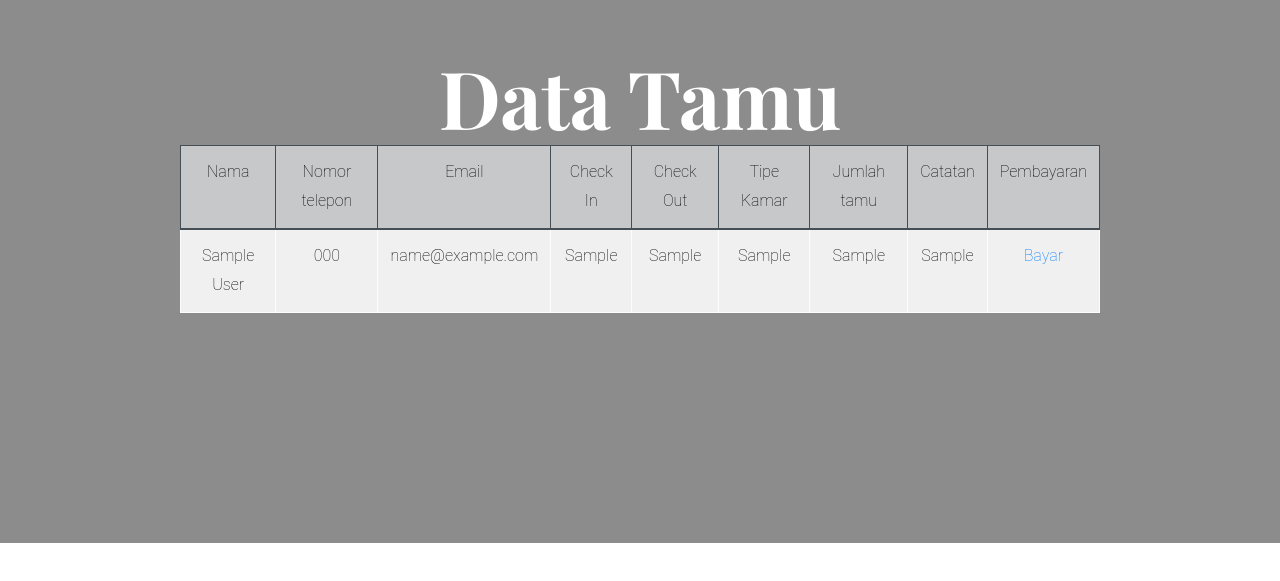
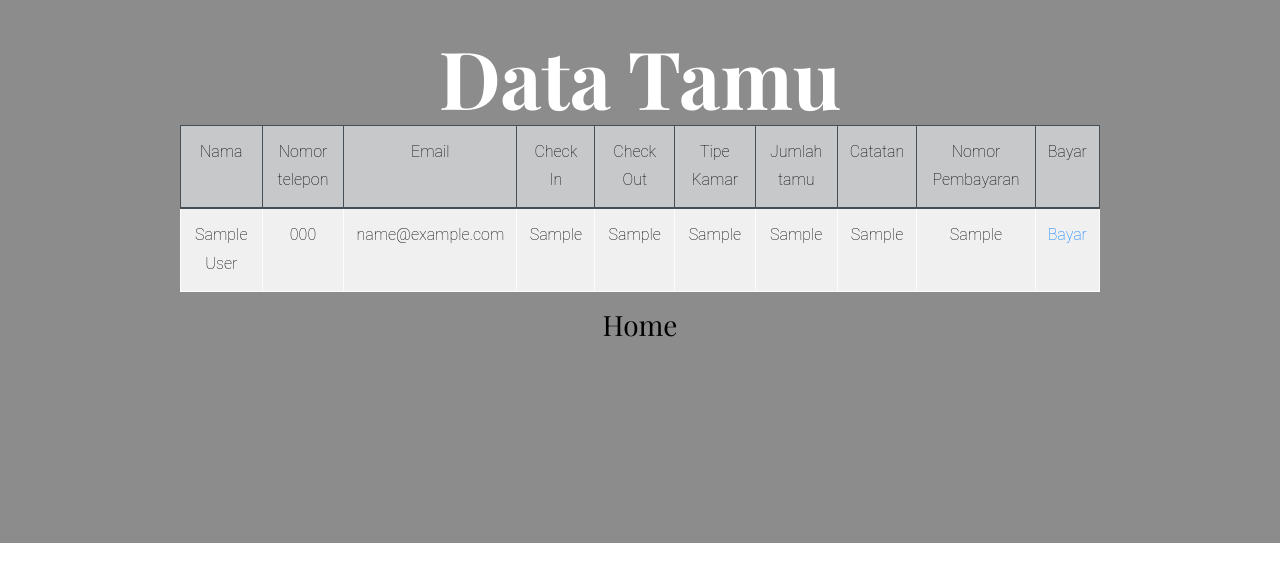
Before and after one commit to hanifaliffudin/ProyekAkhirPemweb, a CodeIgniter app: page /ProyekAkhirPemweb/index.php/hotel/dataPemesanan in a window 1280 px wide. Shown: the part 157-738 px from the top of the page. Run offline with CodeIgniter, Linux system fonts and the light colour scheme; tables that the repository leaves empty or names only in its code hold one stand-in row (values such as "Sample post"); some libraries are stand-ins or nearby versions; some web fonts are replaced.

Commit message:
ada beberapa pembetulan

```diff
--- a/Hotel/application/controllers/hotel.php
+++ b/Hotel/application/controllers/hotel.php
@@ -24,10 +24,11 @@ class hotel extends CI_Controller
         $tipe = $this->input->post('tipe');
         $tamu = $this->input->post('tamu');
         $cttn = $this->input->post('message');
+        $nopbyrn = date("Ymdhis");
 
         $this->load->helper('url');
         $this->load->model('hotelModel');
-        $this->hotelModel->insert_tamu($nama, $telp, $email, $checkin, $checkout, $tipe, $tamu, $cttn);
+        $this->hotelModel->insert_tamu($nama, $telp, $email, $checkin, $checkout, $tipe, $tamu, $cttn, $nopbyrn);
         $this->load->view('abisPesan');
     }
     public function dataPemesanan()
@@ -37,18 +38,18 @@ class hotel extends CI_Controller
         $data['user'] = $this->hotelModel->ambilData();
         $this->load->view('dataPemesanan', $data);
     }
-    public function bayar($telp)
+    public function bayar($nopbyrn)
     {
         $this->load->helper('url');
         $this->load->model('hotelModel');
-        $this->hotelModel->bayarUser($telp);
-        $this->pembayaran($telp);
+        $this->hotelModel->bayarUser($nopbyrn);
+        $this->pembayaran($nopbyrn);
     }
-    public function pembayaran($telp)
+    public function pembayaran($nopbyrn)
     {
         $this->load->helper('url');
         $this->load->model('hotelModel');
-        $posts = $this->hotelModel->get_post($telp);
+        $posts = $this->hotelModel->get_post($nopbyrn);
         $data['posts'] = $posts;
         $this->load->view('pembayaran', $data);
     }
--- a/Hotel/application/models/hotelModel.php
+++ b/Hotel/application/models/hotelModel.php
@@ -1,7 +1,7 @@
 <?php
 class hotelModel extends CI_Model
 {
-    public function insert_tamu($nama, $telp, $email, $checkin, $checkout, $tipe, $tamu, $cttn)
+    public function insert_tamu($nama, $telp, $email, $checkin, $checkout, $tipe, $tamu, $cttn, $nopbyrn)
     {
         $this->load->database();
         $data = array(
@@ -12,7 +12,8 @@ class hotelModel extends CI_Model
             'checkout' => $checkout,
             'tipekamar' => $tipe,
             'tamu' => $tamu,
-            'catatan' => $cttn
+            'catatan' => $cttn,
+            'nopembayaran' => $nopbyrn
         );
         $this->db->insert('user', $data);
     }
@@ -24,20 +25,20 @@ class hotelModel extends CI_Model
     }
     public function ambilData()
     {
-        return $this->db->query("SELECT * FROM user");
+        return $this->db->query("SELECT * FROM user where statusBayar = 0");
     }
     //    public function ambilData2($id){
     //        return $this->db->query("SELECT * FROM user WHERE id = '$id'");
     //    }
-    public function bayarUser($telp)
+    public function bayarUser($nopbyrn)
     {
         $this->load->database();
-        $this->db->query("UPDATE user SET statusBayar = TRUE WHERE telp = '$telp'");
+        $this->db->query("UPDATE user SET statusBayar = TRUE WHERE nopembayaran = '$nopbyrn'");
     }
-    public function get_post($telp)
+    public function get_post($nopbyrn)
     {
         $this->load->database();
-        $query = $this->db->query("SELECT * FROM user where telp='$telp'");
+        $query = $this->db->query("SELECT * FROM user where nopembayaran='$nopbyrn'");
         return $query->result();
     }
 }
--- a/Hotel/application/views/awalHotel.php
+++ b/Hotel/application/views/awalHotel.php
@@ -164,6 +164,7 @@
                     <h2 class="text-white font-weight-bold">Tempat Terbaik Untuk Menginap, Pesan Sekarang!</h2>
                 </div>
                 <div class="col-12 col-md-6 text-center text-md-right" data-aos="fade-up" data-aos-delay="200">
+                    <a href="<?php echo base_url('hotel/dataPemesanan/'); ?>" class="btn btn-outline-white-primary py-1 text-white px-3 mx-5">Data Pemesan</a>
                     <a href="<?php echo base_url('hotel/pesan/'); ?>" class="btn btn-outline-white-primary py-3 text-white px-5">Pesan</a>
                 </div>
             </div>
--- a/Hotel/application/views/dataPemesanan.php
+++ b/Hotel/application/views/dataPemesanan.php
@@ -28,7 +28,7 @@
     <header class="site-header js-site-header">
         <div class="container-fluid">
             <div class="row align-items-center">
-                <div class="col-6 col-lg-4 site-logo" data-aos="fade"><a href="index.html">Hotel Sekawan</a></div>
+                <div class="col-6 col-lg-4 site-logo" data-aos="fade"><a href="<?php echo base_url(); ?>">Hotel Sekawan</a></div>
                 <div class="col-6 col-lg-8">
                 </div>
             </div>
@@ -50,7 +50,8 @@
                                 <td>Tipe Kamar</td>
                                 <td>Jumlah tamu</td>
                                 <td>Catatan</td>
-                                <td>Pembayaran</td>
+                                <td>Nomor Pembayaran</td>
+                                <td>Bayar</td>
                             </tr>
                         </thead>
                         <tbody>
@@ -65,6 +66,7 @@
                                 $tipe = $i['tipekamar'];
                                 $tamu = $i['tamu'];
                                 $cttn = $i['catatan'];
+                                $nopbyrn = $i['nopembayaran'];
                             ?>
                                 <tr>
                                     <td><?php echo $nama; ?> </td>
@@ -75,11 +77,16 @@
                                     <td><?php echo $tipe; ?> </td>
                                     <td><?php echo $tamu; ?> </td>
                                     <td><?php echo $cttn; ?> </td>
-                                    <td><a href=" <?php echo base_url('hotel/bayar/' . $telp); ?>">Bayar</a> </td>
+                                    <td><?php echo $nopbyrn; ?></td>
+                                    <td><a href=" <?php echo base_url('hotel/bayar/' . $nopbyrn); ?>">Bayar</a> </td>
                                 </tr>
                             <?php endforeach; ?>
                         </tbody>
                     </table>
+                    <a href="<?php echo base_url(); ?>">
+                        <h3>Home</h3>
+                    </a>
+                    <!-- <h3>Home</h3> -->
                 </div>
             </div>
         </div>
```
Also changed, not shown: Hotel/application/views/pembayaran.php (+24 -21 lines).
